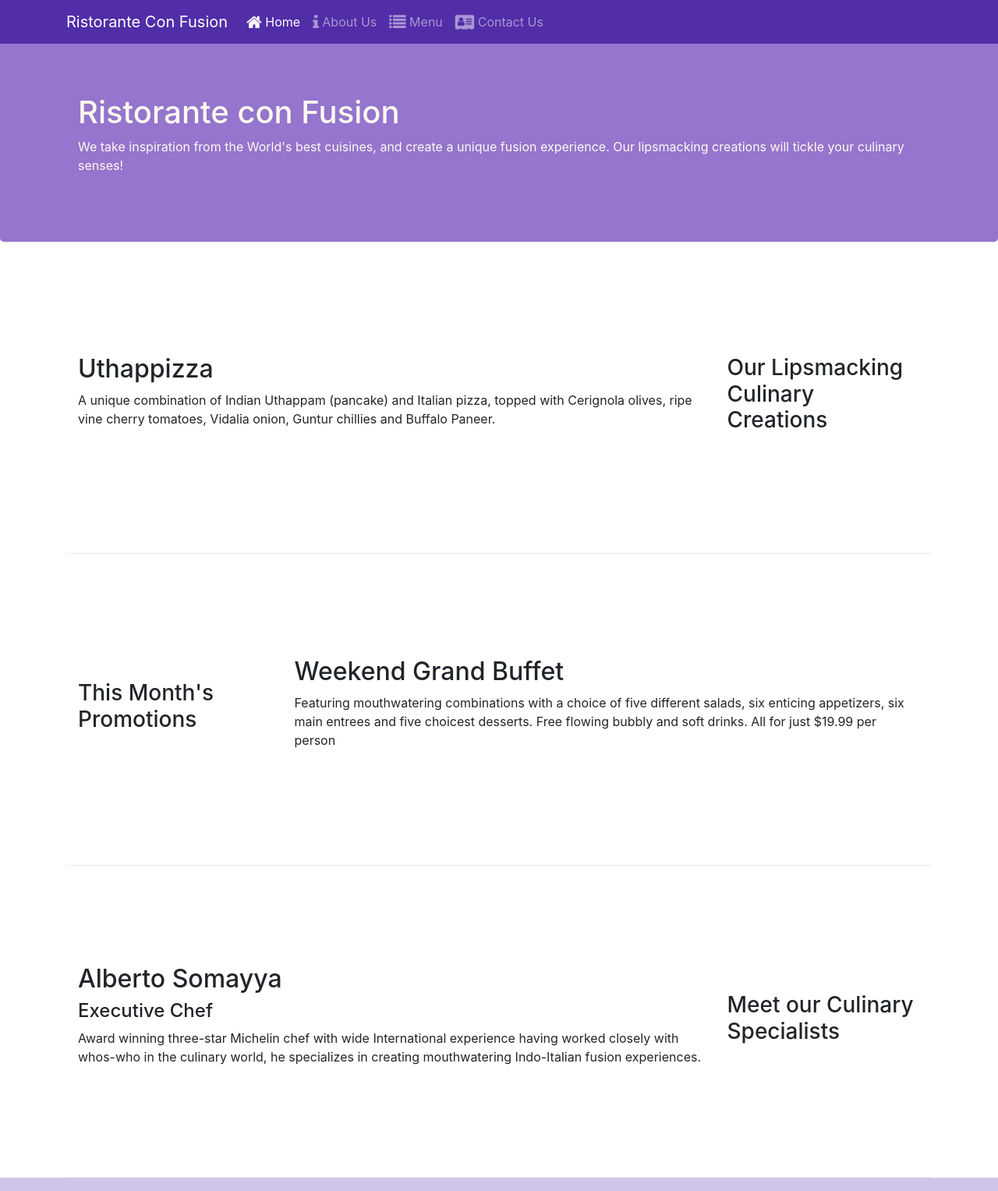
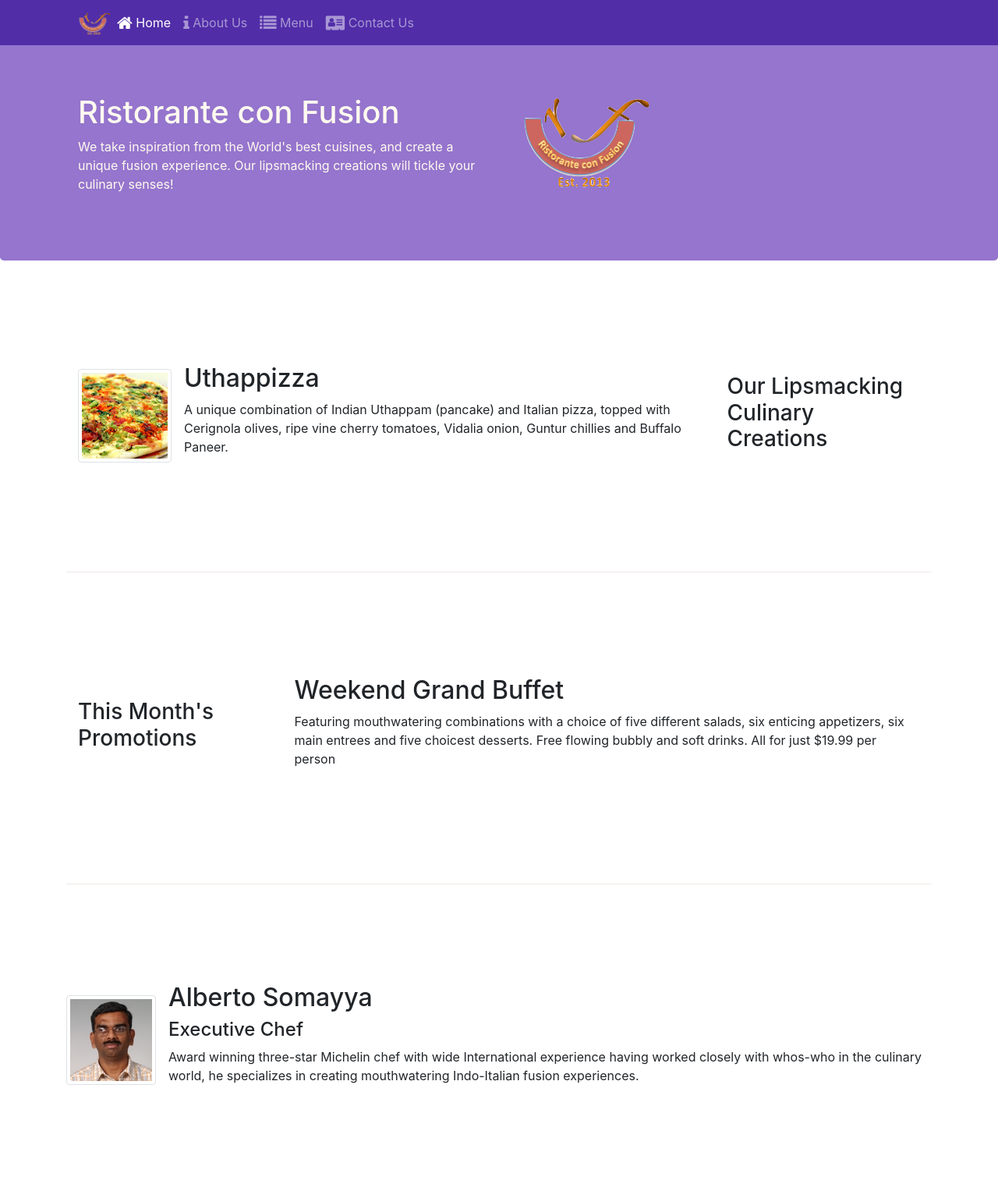
Before and after one commit to chalkoslowakya/conFusion, a website: page index.html in a window 1280 px wide. Shown: the top 1527 px of the page at 78% size. Drawn offline with nearby package versions, Linux system fonts and the light colour scheme.

Commit message:
Images and media

```diff
--- a/index.html
+++ b/index.html
@@ -23,7 +23,7 @@
             <button class="navbar-toggler" type="button" data-toggle="collapse" data-target="#Navbar">
                 <span class="navbar-toggler-icon"></span>
             </button>
-            <a class="navbar-brand" href="#">Ristorante Con Fusion</a>
+            <a class="navbar-brand" href="#"> <a class="navbar-brand mr-auto" href="#"><img src="img/logo.png" height="30" width="41"></a></a>
 
            <div class="collapse navbar-collapse" id="Navbar">
             <ul class="navbar-nav mr-auto">
@@ -44,11 +44,14 @@
     <header class="jumbotron">
         <div class="container">
             <div class="row row-header">
-                <div class="col-12">
+                <div class="col-12 col-sm-6">
                     <h1>Ristorante con Fusion</h1>
                     <p>We take inspiration from the World's best cuisines, and create a unique fusion experience. Our lipsmacking creations will tickle your culinary senses!</p>
                 </div>
-                <div>
+                <div class="col-12 col-sm">
+                        <div class="col-12 col-sm align-self-center">
+                                <img src="img/logo.png" class="img-fluid">
+                            </div>
                 </div>
             </div>
         </div>
@@ -60,8 +63,17 @@
                 <h3>Our Lipsmacking Culinary Creations</h3>
             </div>
             <div class="col col-sm order-sm-first col-md">
-                <h2>Uthappizza</h2>
-                <p class="d-none d-sm-block">A unique combination of Indian Uthappam (pancake) and Italian pizza, topped with Cerignola olives, ripe vine cherry tomatoes, Vidalia onion, Guntur chillies and Buffalo Paneer.</p>
+                    <div class="media">
+                            <img class="d-flex mr-3 img-thumbnail align-self-center"
+                                    src="img/uthappizza.png" alt="Uthappizza">
+                            <div class="media-body">
+                                <h2 class="mt-0">Uthappizza</h2>
+                                <p class="d-none d-sm-block">A unique combination of Indian Uthappam (pancake) and
+                                    Italian pizza, topped with Cerignola olives, ripe vine
+                                    cherry tomatoes, Vidalia onion, Guntur chillies and
+                                    Buffalo Paneer.</p>
+                            </div>
+                        </div>
             </div>
         </div>
 
@@ -77,14 +89,19 @@
         </div>
 
         <div class="row row-content align-items-center">
-            <div class="col-12 col-sm-4 order-sm-last col-md-3">
-                <h3>Meet our Culinary Specialists</h3>
-            </div>
-            <div class="col col-sm order-sm-first col-md">
-                <h2>Alberto Somayya</h2>
-                <h4>Executive Chef</h4>
-                <p class="d-none d-sm-block">Award winning three-star Michelin chef with wide International experience having worked closely with whos-who in the culinary world, he specializes in creating mouthwatering Indo-Italian fusion experiences. </p>
-            </div>
+                <div class="media">
+                        <img class="d-flex mr-3 img-thumbnail align-self-center"
+                                src="img/alberto.png" alt="Alberto Somayya">
+                        <div class="media-body">
+                            <h2 class="mt-0">Alberto Somayya</h2>
+                            <h4>Executive Chef</h4>
+                            <p class="d-none d-sm-block">Award winning three-star Michelin chef with wide
+                                International experience having worked closely with
+                                whos-who in the culinary world, he specializes in
+                                creating mouthwatering Indo-Italian fusion experiences.
+                                </p>
+                        </div>
+                    </div>
         </div>
     </div>
 
```
Also changed, not shown: aboutus.html (+4 -1 lines), contactus.html (+4 -1 lines), img/alberto.png (added), img/buffet.png (added), img/logo.png (added), img/uthappizza.png (added), 1 other file.
